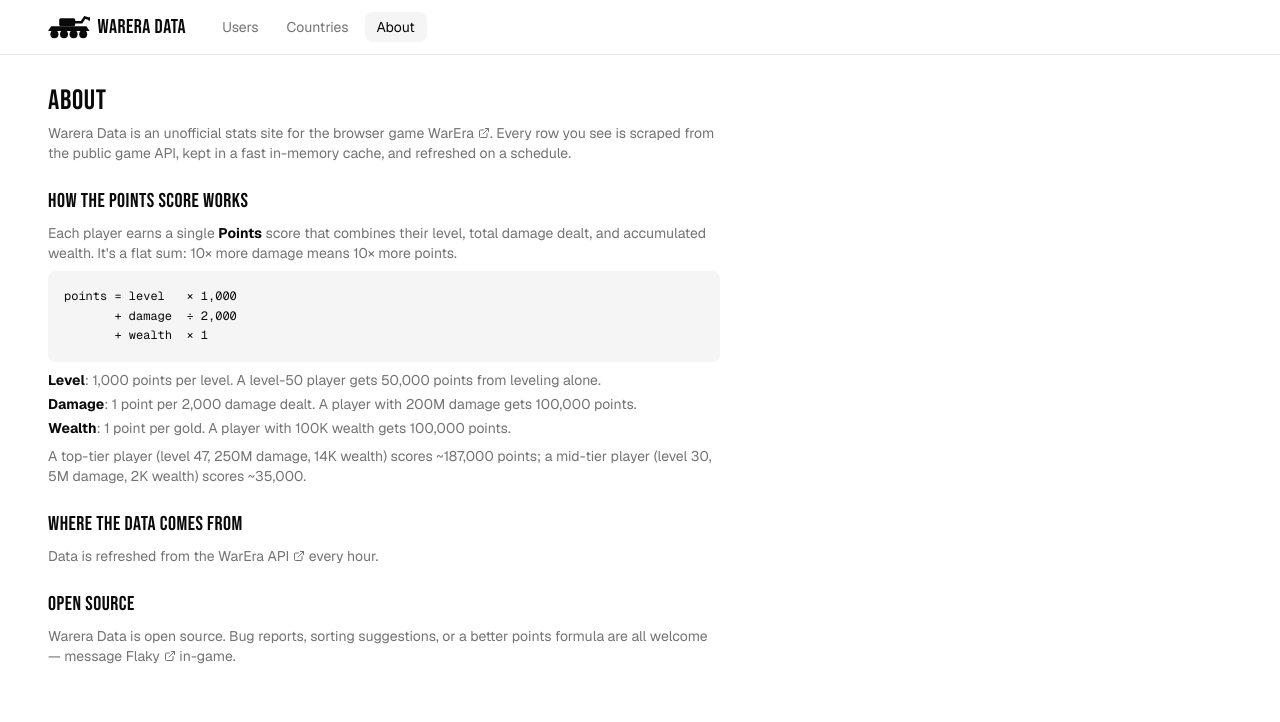
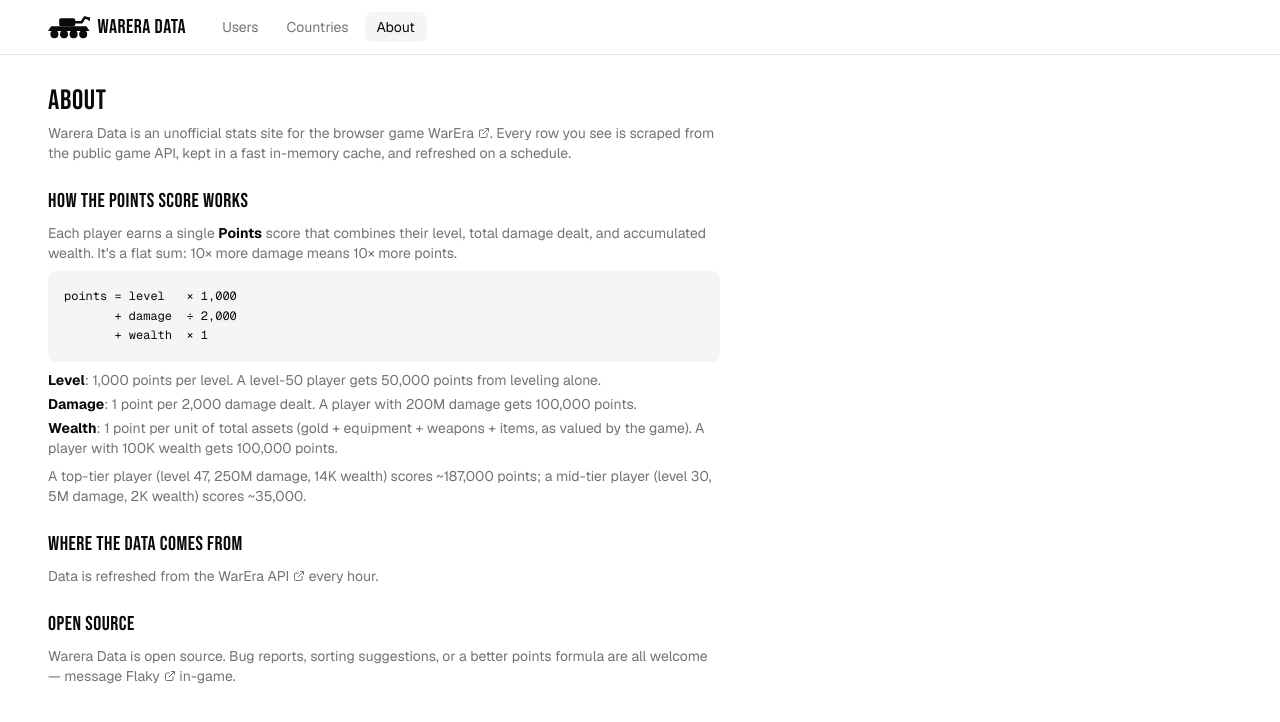
Before and after one commit to nielskrijger/wareradata, a Next.js app: page /about in a window 1280 px wide. Shown: the top 722 px of the page. Built offline with nearby package versions, Linux system fonts and the light colour scheme.

Commit message:
docs(web): clarify that wealth covers total assets, not just gold
userWealth.value from WarEra's API sums gold + equipment + weapons +
items (the same breakdown the EMPRESS analyzer surfaces). The /about
page previously suggested it was raw gold, which is wrong.

```diff
--- a/app/about/page.tsx
+++ b/app/about/page.tsx
@@ -52,7 +52,9 @@ export default function AboutPage() {
           </li>
           <li>
             <strong className="text-foreground">Wealth</strong>
-            : 1 point per gold. A player with 100K wealth gets 100,000 points.
+            : 1 point per unit of total assets (gold + equipment + weapons +
+            items, as valued by the game). A player with 100K wealth gets
+            100,000 points.
           </li>
         </ul>
         <p className="text-muted-foreground text-sm">
```
